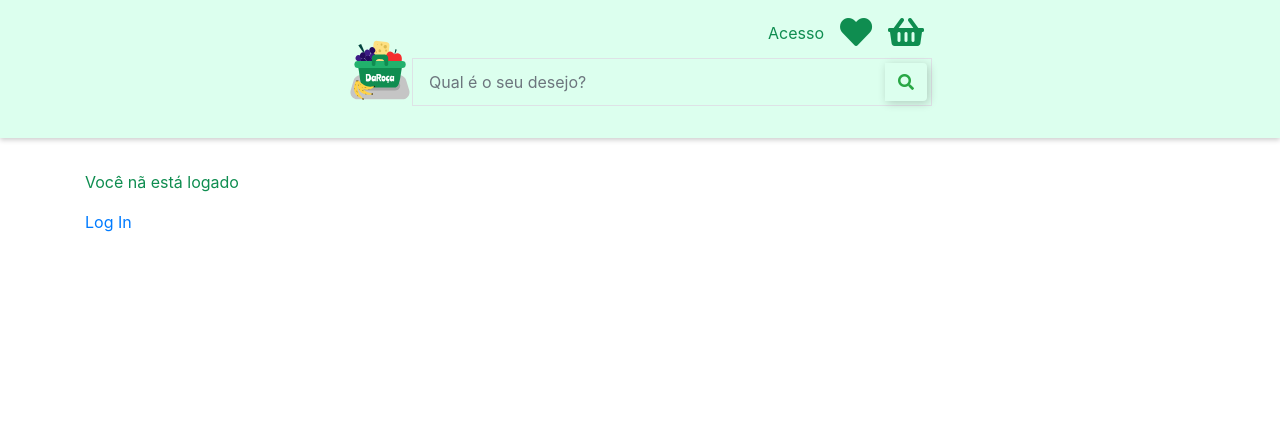
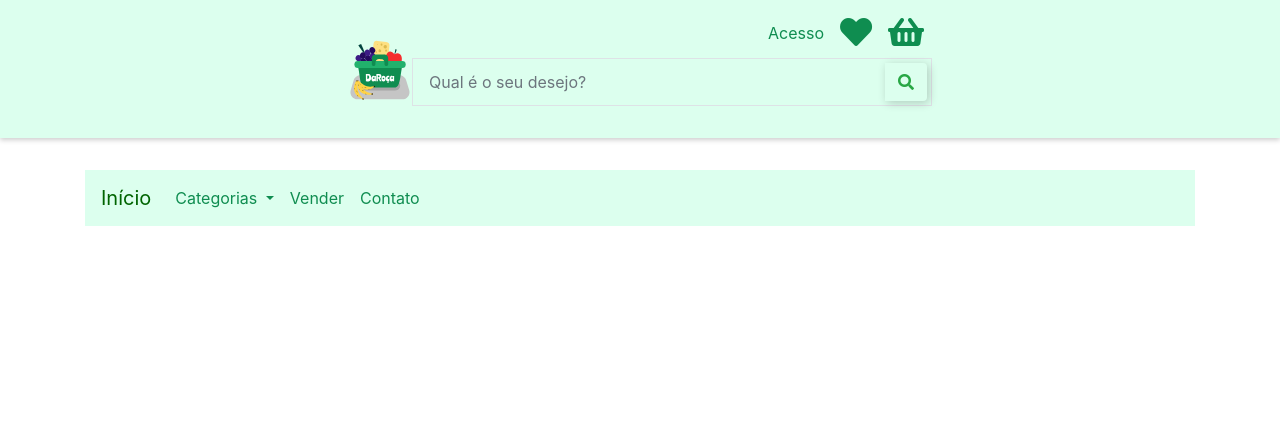
Before and after one commit to irisviana/Da_Roca, a Django app: page / in a window 1280 px wide. Shown: the top 423 px of the page. Run offline with Django 3.2, Linux system fonts and the light colour scheme; some libraries are stand-ins or nearby versions.

Commit message:
adicionando menu navbar

```diff
--- a/projeto_da_roca/templates/home.html
+++ b/projeto_da_roca/templates/home.html
@@ -1,50 +1,36 @@
 <!-- templates/home.html -->
 {% extends 'base.html' %}
 {% load static %}
-{% block title %}<title>Gerenciar perfis</title>{% endblock %}
+{% block title %}<title>Início - DaRoça</title>{% endblock %}
 {% block header %}
     {% include 'header.html' %}
 {% endblock %}
 
 {% block content %}
-{% if user.is_authenticated %}
-  Bem vindo(a),{{ user.first_name }}!
   <div>
-	  <a href="{% url 'logout' %}">Logout</a>
-	  <div class="d-flex flex-column align-items-center">
-	        <div>
-	            <h4>Cadastrar perfis</h4>
-	        </div>
-	  </div>
-	  <div class="row justify-content-center">
-	    <a class="clickable-card" href="{% url 'list_service_address' %}">
-	        <div class="card manage">
-	            <div class="card-header">
-	                <span class="fa fa-newspaper"></span>
-	            </div>
-	            <div class="card-body">
-	                <h3 class="card-title">
-	                    Produtor
-	                </h3>
-	            </div>
-	        </div>
-	    </a>
-	    <a class="clickable-card" href="#">
-	        <div class="card manage">
-	            <div class="card-header">
-	                <span class="fa fa-user-circle"></span>
-	            </div>
-	            <div class="card-body">
-	                <h3 class="card-title">
-	                    Cliente
-	                </h3>
-	            </div>
-	        </div>
-	    </a>
-	    </div>
-	{% else %}
-	  <p>Você nã está logado</p>
-	  <a href="{% url 'login' %}">Log In</a>
+	<nav class="navbar navbar-expand-lg navbar-light" style="background-color:#DCFFEE;">
+	  <a class="navbar-brand" href="{% url 'home' %}" style="color:darkgreen;">Início <span class="sr-only">(current)</span></a>
+		  <button class="navbar-toggler" type="button" data-toggle="collapse" data-target="#navbarText" aria-controls="navbarText" aria-expanded="false" aria-label="Toggle navigation">
+		    <span class="navbar-toggler-icon"></span>
+	  	 </button>
+		  <div class="collapse navbar-collapse" id="navbarText">
+		    <ul class="navbar-nav mr-auto">
+		      <li class="nav-item dropdown">
+		        <a class="nav-link dropdown-toggle" href="#" id="navbarDropdown" role="button" data-toggle="dropdown" aria-haspopup="true" aria-expanded="false" style="color:#0F8D50;">Categorias </a>
+		      </li>
+		      <li class="nav-item">
+		      	{% if user.is_authenticated %}
+		        	<a class="nav-link" href="#" style="color:#0F8D50;">Vender</a>
+		        {% else %}
+		        	<a class="nav-link" href="{% url 'login' %}"style="color:#0F8D50;">Vender</a>
+		        {% endif %}
+		      </li>
+		      <li class="nav-item">
+		        <a class="nav-link" href="#" style="color:#0F8D50;">Contato</a>
+		      </li>
+		    </ul>
+
+		  </div>
+	</nav>
  </div>
-{% endif %}
 {% endblock %}
```
